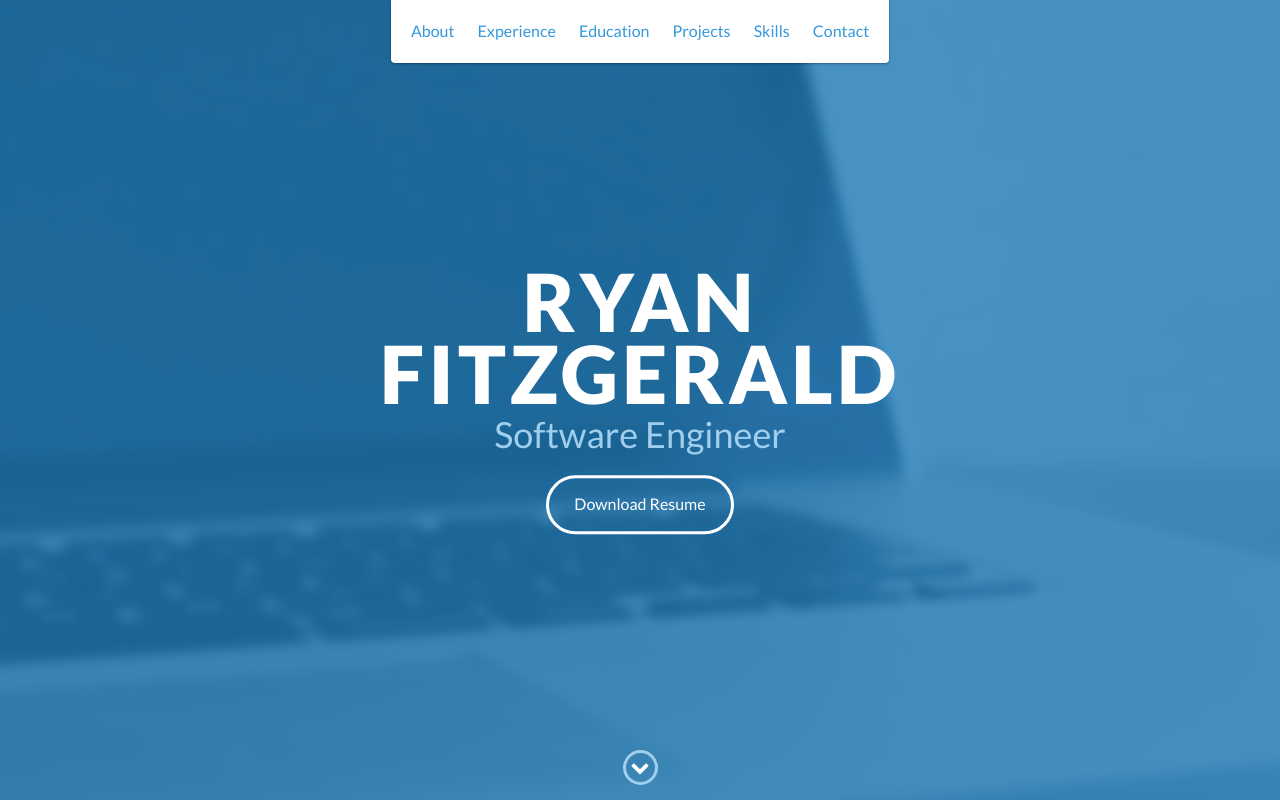
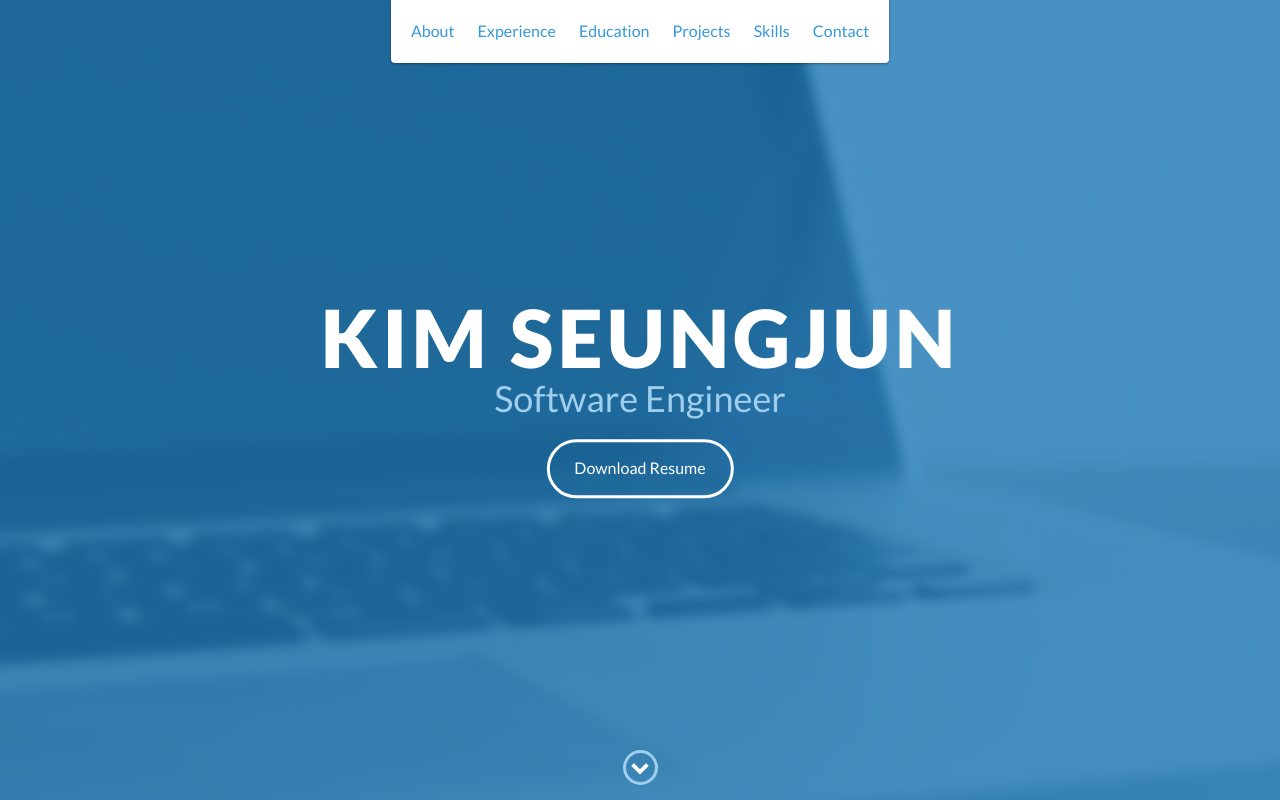
Before and after one commit to kyss2323/kyss2323.github.io, a website: page index.html in a window 1280 px wide. Shown: the top 800 px of the page. Drawn offline with nearby package versions, Linux system fonts and the light colour scheme.

Commit message:
Update index.html

```diff
--- a/index.html
+++ b/index.html
@@ -48,7 +48,7 @@
 
     <div id="lead">
         <div id="lead-content">
-            <h1>Ryan Fitzgerald</h1>
+            <h1>KIM SeungJun</h1>
             <h2>Software Engineer</h2>
             <a href="#" class="btn-rounded-white">Download Resume</a>
         </div>
```
